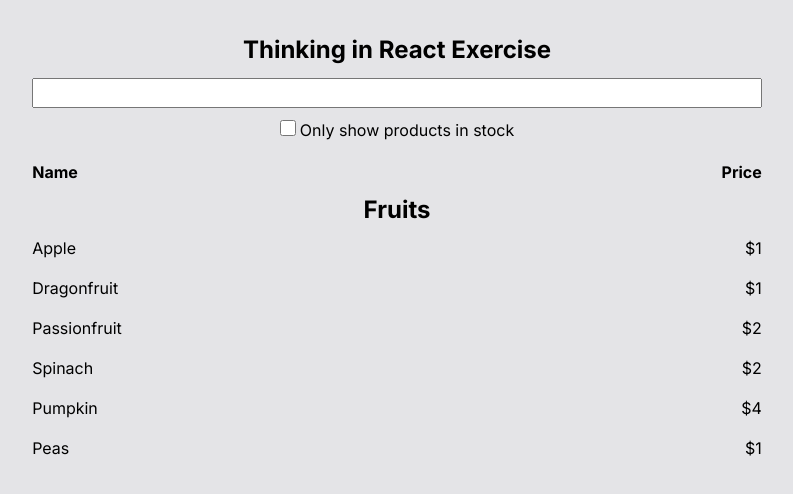
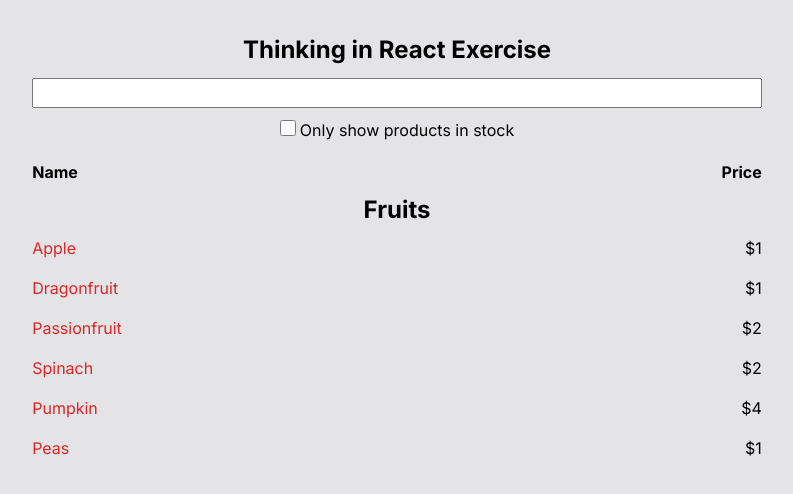
Before and after one commit to ramanarc/Thinking-in-react, a React (Vite) app: page / in a window 1280 px wide. Shown: the top 494 px of the page, without its empty margins (243-1036 px from the left). Built offline with nearby package versions, Linux system fonts and the light colour scheme.

Commit message:
inline style logic for product row

```diff
--- a/src/components/ProductRow.jsx
+++ b/src/components/ProductRow.jsx
@@ -5,17 +5,20 @@ import { HStack } from '../styles'
 const ProductRow = ({ products }) => {
 
   const inlineStyle = {
-    flexGrow: 1
+    flexGrow: 1,
   }
+
+  const inlineTextStyle = {
+    color: '#DC2626'
+  }
+
   //if stocked true normal, if false (red)
 
   return (
     <>
       {products.map((product) =>
-        <HStack>
-          <div styles={inlineStyle}>
-            {product.name}
-          </div>
+        <HStack key={product.name}>
+          <p style={inlineTextStyle}>{product.name}</p>
           {product.price}
         </HStack>)}
     </>
```
